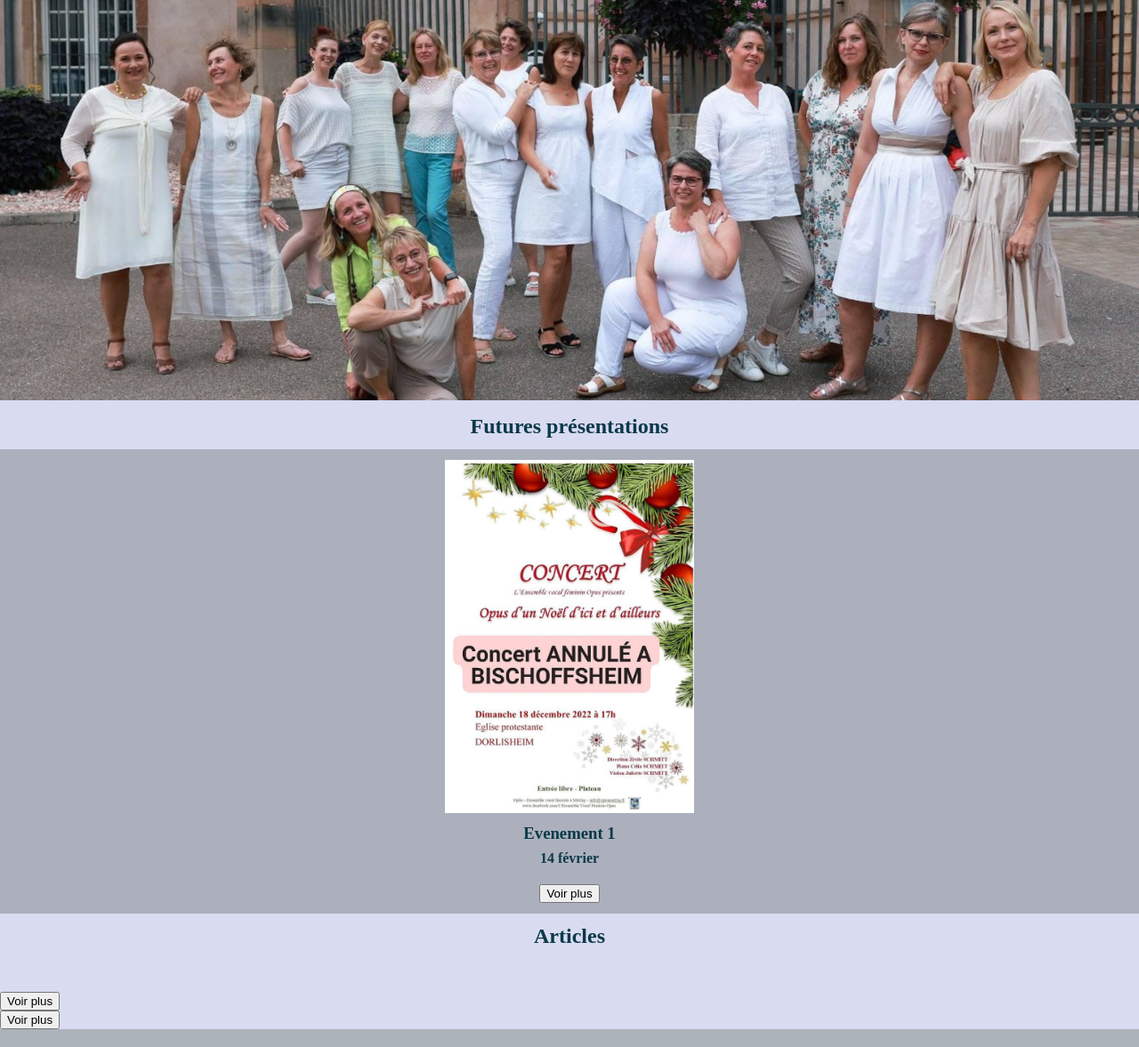
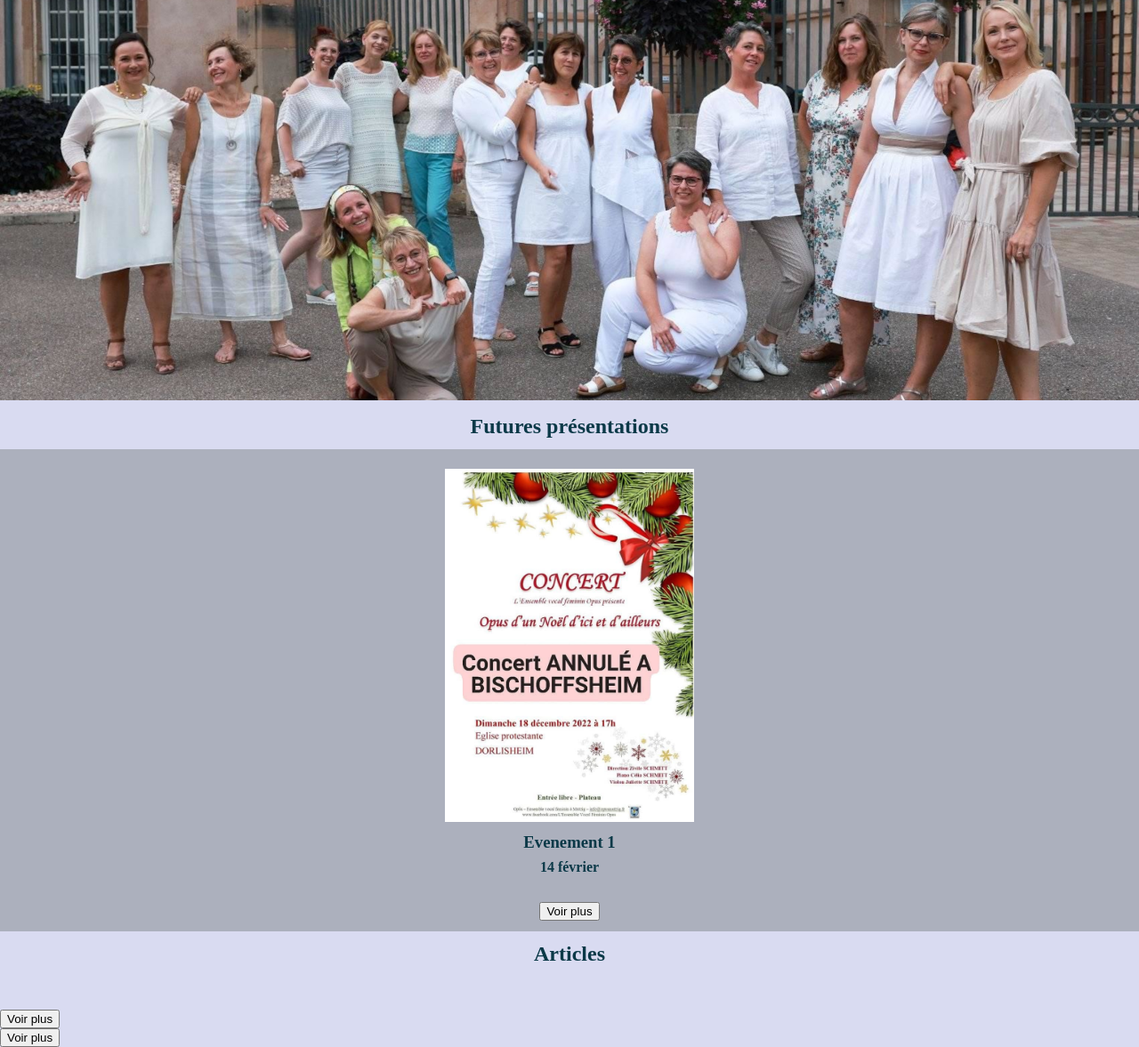
Before and after one commit to JMVik/l2-web-project, a PHP site: page /index.html in a window 1280 px wide. Shown: the part 61-1238 px from the top of the page at 89% size. Run offline with PHP 8.4, Linux system fonts and the light colour scheme.

Commit message:
Modifications style.css

```diff
--- a/assets/css/style.css
+++ b/assets/css/style.css
@@ -63,6 +63,9 @@ main nav:first-child article {
     align-items: center;
     grid-template-rows: 1fr;
     grid-template-columns: 1fr;
+    gap: 10px;
+    padding: 10px;
+    grid-column-start: 2;
 }
 
 main nav:first-child article img{
```
